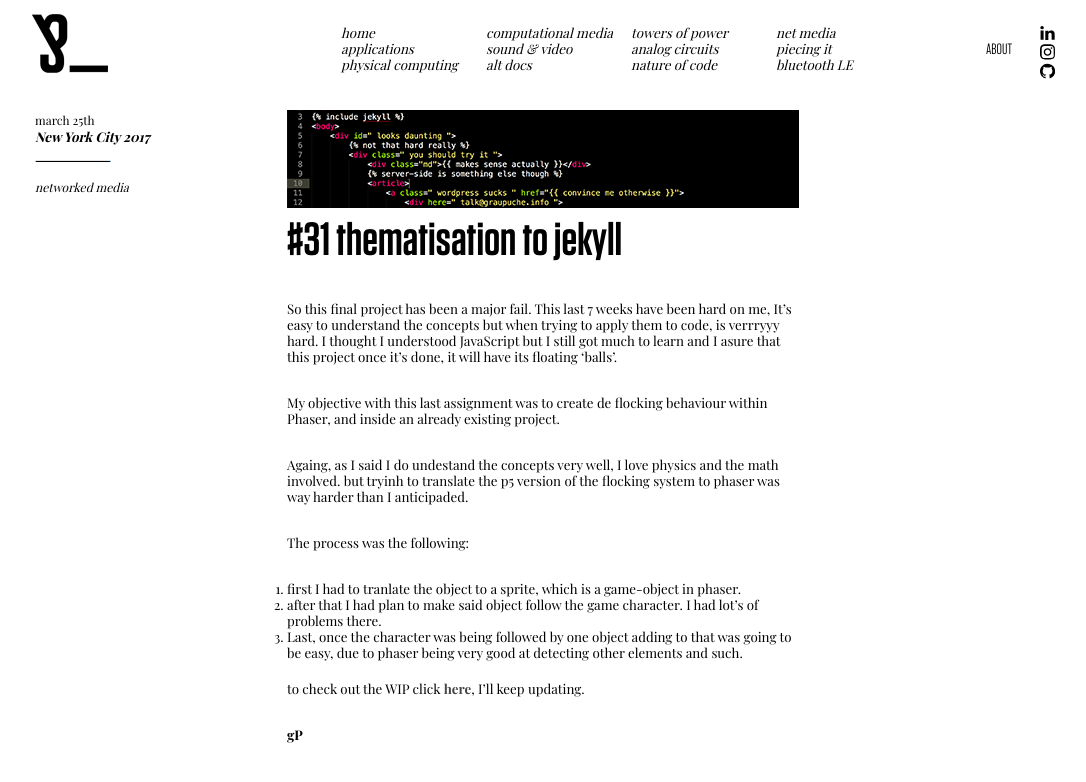
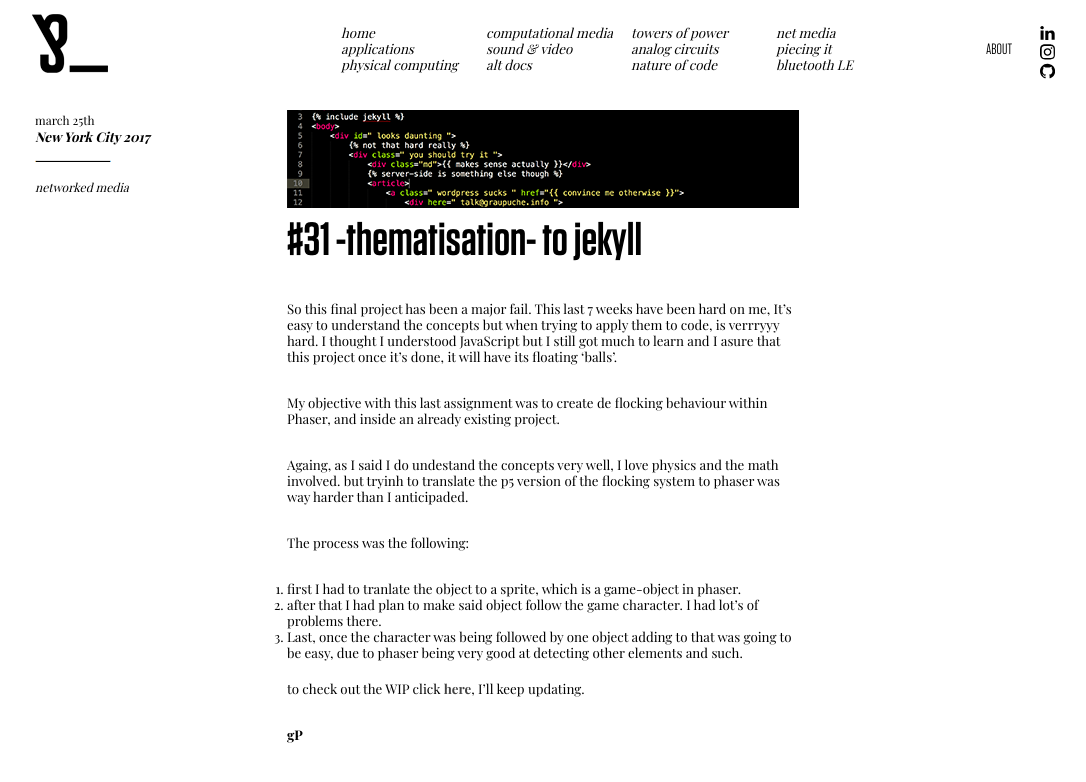
Before and after one commit to grauPuche/grauPuche.github.io, a Jekyll site: the page built from _posts/2017-03-25-031.md, in a window 1280 px wide and 900 px high. Shown: the top 782 px of the window, without its empty margins (97-1183 px from the left). Built offline with Jekyll 4.4.1, drawn with Linux system fonts in a browser that asks for light colours; nearby versions of some CDN libraries; some web fonts are replaced.

Commit message:
-added- that

```diff
--- a/_posts/2017-03-25-031.md
+++ b/_posts/2017-03-25-031.md
@@ -1,6 +1,6 @@
 ---
 layout: post
-title: thematisation to jekyll
+title: -thematisation- to jekyll
 category: networked media
 day: march 25th
 city: New York City
```
